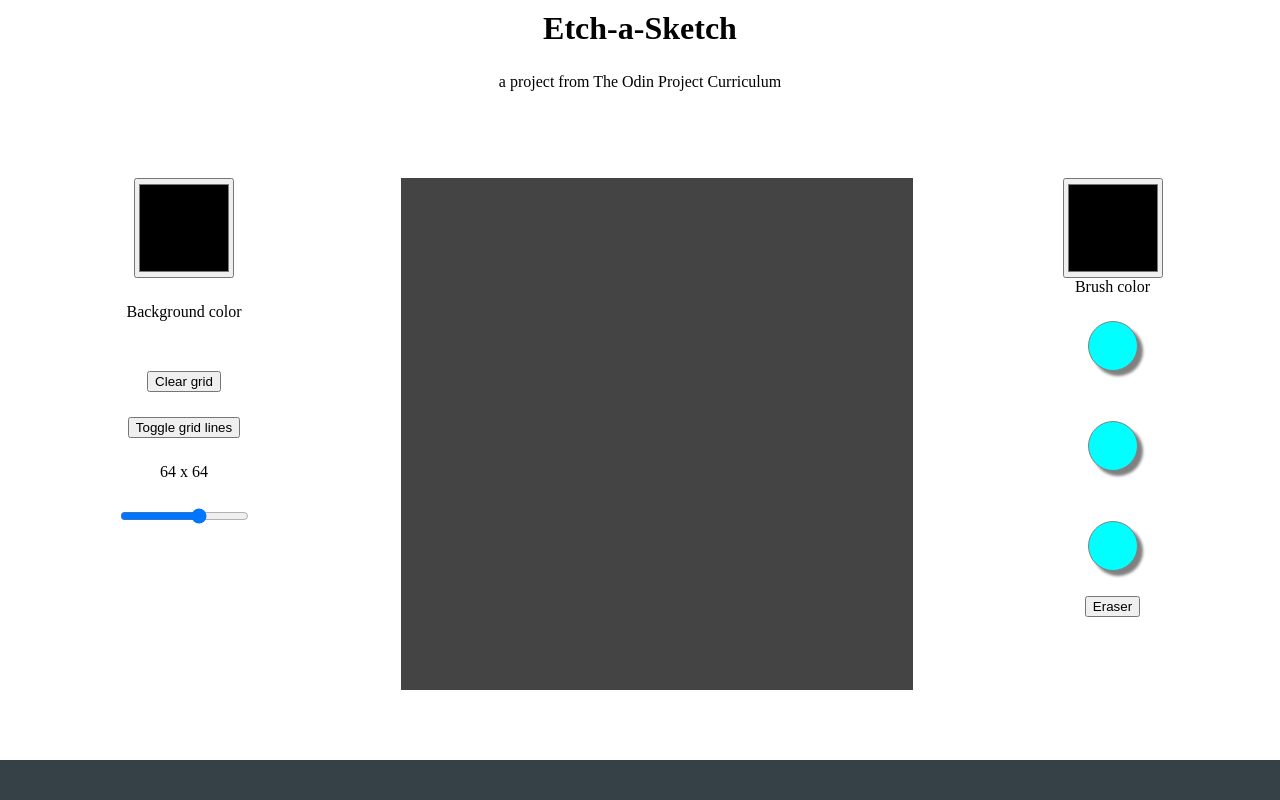
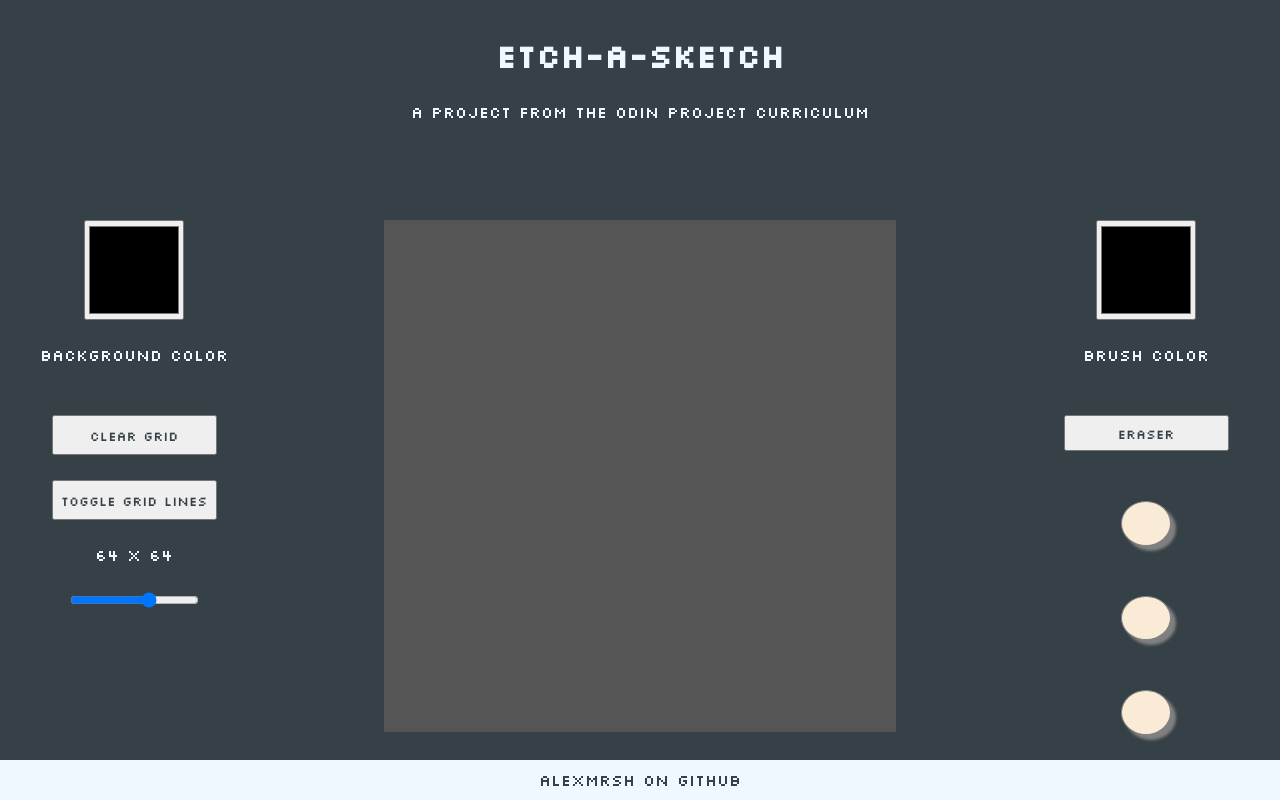
Before and after one commit to AlexMrsh/TOP-P-Etch-a-Sketch, a plain HTML site: page index.html in a window 1280 px wide. Drawn offline with nearby package versions, Linux system fonts and the light colour scheme.

Commit message:
small design changes

```diff
--- a/index.html
+++ b/index.html
@@ -5,6 +5,15 @@
     <meta name="viewport" content="width=device-width, initial-scale=1.0">
     <link rel="stylesheet" href="style.css">
     <script src="script.js" defer></script>
+
+    <script src="https://unpkg.com/react@18/umd/react.development.js" crossorigin></script>
+    <script src="https://unpkg.com/react-dom@18/umd/react-dom.development.js" crossorigin></script>
+    <script src="https://unpkg.com/@babel/standalone/babel.min.js"></script>
+
+    <link rel="preconnect" href="https://fonts.googleapis.com">
+    <link rel="preconnect" href="https://fonts.gstatic.com" crossorigin>
+    <link href="https://fonts.googleapis.com/css2?family=Silkscreen&display=swap" rel="stylesheet">
+
     <title>TOP Project - Etch-a-Sketch</title>
 </head>
 <body>
@@ -18,8 +27,8 @@
                 <input class="color-picker" id="color-picker-background" name="color-picker-background" type="color" color="" >
                 <label for="color-picker-background">Background color</label>
             </div>
-            <button id="clear-grid">Clear grid</button>
-            <button id="toggle-grid-lines">Toggle grid lines</button>
+            <button class="tools" id="clear-grid">Clear grid</button>
+            <button class="tools" id="toggle-grid-lines">Toggle grid lines</button>
             <div id="size-value"></div>
             <input id="size-slider" type="range" value="16" min="1" max="100">
         </div>
@@ -29,13 +38,14 @@
                 <input class="color-picker" id="color-picker-brush" name="color-picker-brush" type="color" color="">
                 <label for="color-picker-brush">Brush color</label>
             </div>
+            <button class="tools" id="eraser">Eraser</button>
             <button id="fav-color-1"></button>
             <button id="fav-color-2"></button>
             <button id="fav-color-3"></button>
-            <button id="eraser">Eraser</button>
         </div>
     </div>
     <footer>
+        <a href="https://github.com/AlexMrsh">AlexMrsh on GitHub</a>
     </footer>
 </body>
 </html>
--- a/script.js
+++ b/script.js
@@ -2,7 +2,7 @@
 
 const DEFAULT_SIZE = 64;
 const DEFAULT_COLOR_BRUSH = '#eee';
-const DEFAULT_COLOR_BACKGROUND = "#444";
+const DEFAULT_COLOR_BACKGROUND = "#555";
 
 /* Adjustable values */
 
@@ -36,6 +36,7 @@ function createGrid(gridSizeTmp){
         gridContainer.style.gridTemplateRows = `repeat(${gridSizeTmp}, 1fr)`
         gridContainer.appendChild(gridItem);
     }
+
     const squares = gridContainer.querySelectorAll('div');
     squares.forEach((square) => {
         square.addEventListener('mouseover', (e) => {
--- a/style.css
+++ b/style.css
@@ -1,5 +1,7 @@
 *{
     box-sizing: border-box;
+    font-family: 'Silkscreen', cursive;
+    color: aliceblue;
 }
 
 body{
@@ -16,6 +18,10 @@ header{
     display: flex;
     flex-direction: column;
     align-items: center;
+    background-color: #364147;
+    width: 100%;
+    height: 15vh;
+    padding-top: 25px;
 }
 
 h1{
@@ -24,15 +30,15 @@ h1{
 
 .tagline{
     margin: 10px;
-    color: darkslategrey;
-    font-style: italic;
 }
 
 #content{
     display: flex;
     width: 100vw;
+    height: 80vh;
     justify-content: center;
-
+    padding-top: 100px;
+    background-color: #364147;
 }
 
 .color-picker-content{
@@ -52,7 +58,8 @@ h1{
     align-items: center;
 }
 
-#content-left *{
+#content-left *,
+#content-right *{
     margin-bottom: 25px;
 }
 
@@ -62,12 +69,26 @@ h1{
     align-items: center;
 }
 
+#content-left,
+#content-right{
+    width: 200px;
+}
+
+.tools{
+    display: flex;
+    justify-content: center;
+    align-items: center;
+    width: 165px;
+    height: 40px;
+    color: #364147;
+}
+
 #fav-color-1,
 #fav-color-2,
 #fav-color-3{
     width: 50px;
     height: 50px;
-    background-color: aqua;
+    background-color: antiquewhite;
     border: solid grey 1px;
     border-radius: 50%;
     box-shadow: 5px 5px 3px grey;
@@ -98,5 +119,14 @@ h1{
 footer{
     height: 5vh;
     width: 100%;
-    background-color: #364147;
+    background-color: aliceblue;
+    color: #364147;
+    display: flex;
+    justify-content: center;
+    align-items: center;
 }
+
+footer a{
+    color: #364147;
+    text-decoration: none;
+}
```
